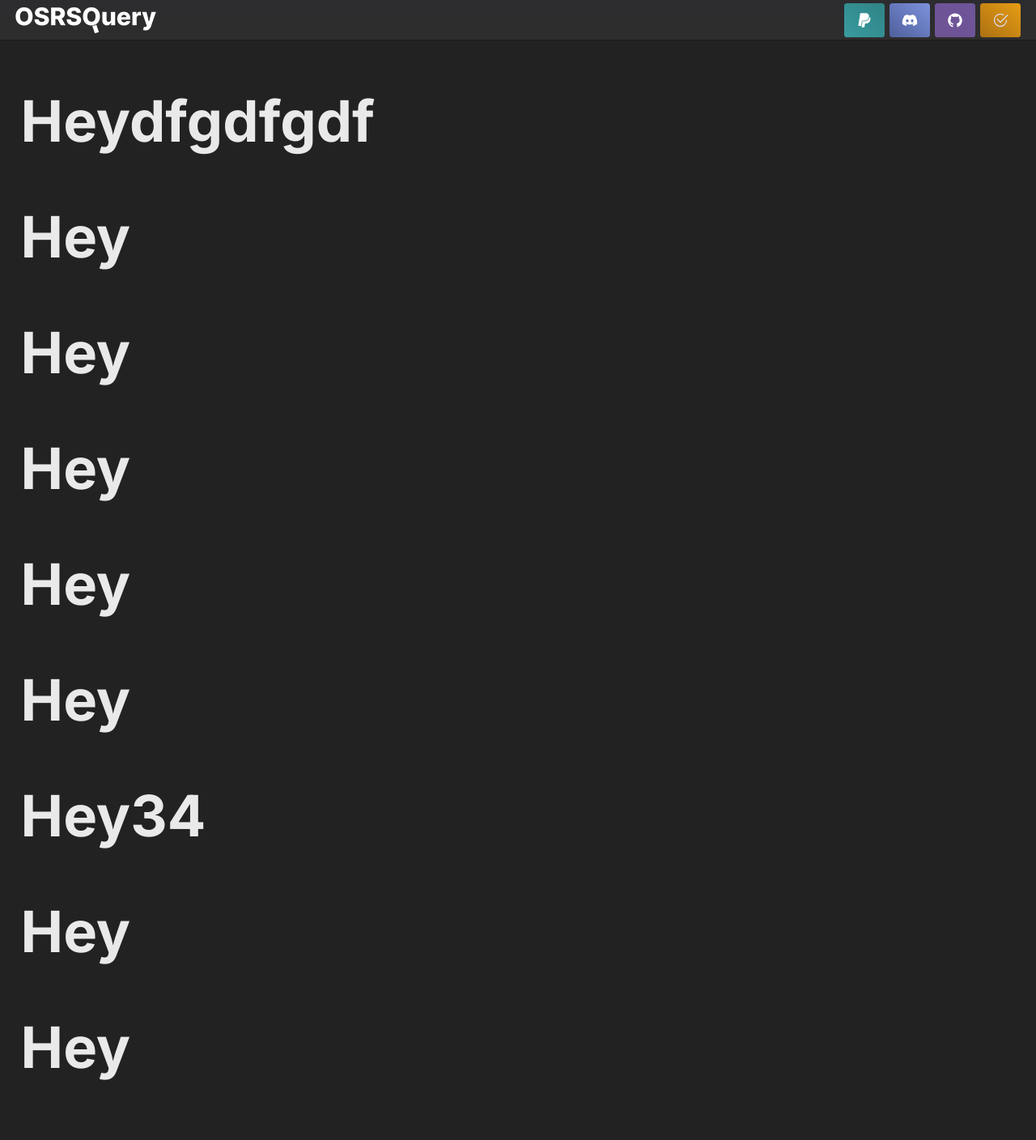
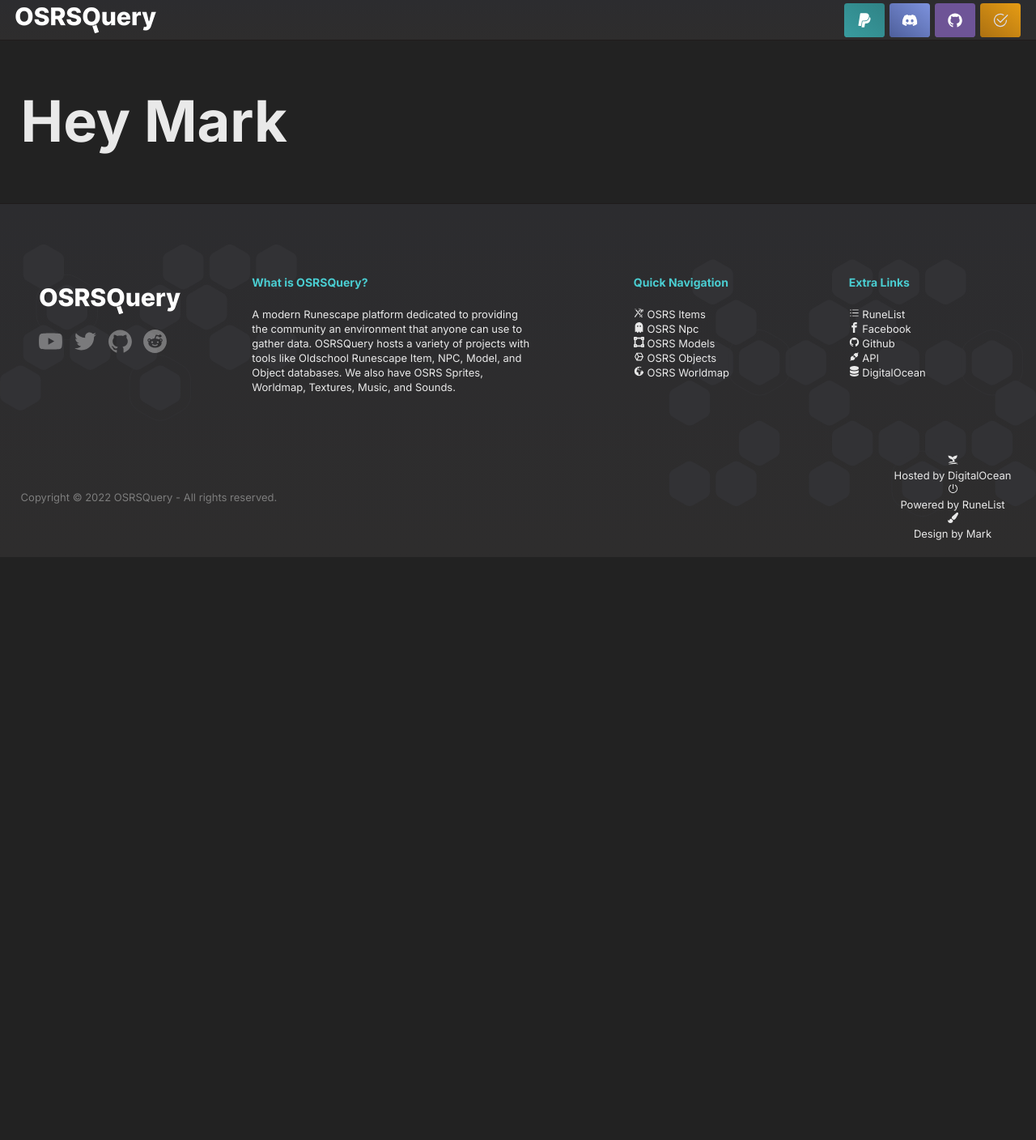
Before and after one commit to osrsquery/osrsquery.com, a Next.js app: page / in a window 1280 px wide. Shown: the top 1408 px of the page at 81% size. After the commit the page ends 800 px from the top, so only its background shows below. Built offline with nearby package versions, Linux system fonts and the light colour scheme.

Commit message:
Update index.js

```diff
--- a/pages/index.js
+++ b/pages/index.js
@@ -4,16 +4,7 @@
   return (
     <>
       <section className='container'>
-        <h1>Heydfgdfgdf</h1>
-        <h1>Hey</h1>
-        <h1>Hey</h1>
-        <h1>Hey</h1>
-        <h1>Hey</h1>
-        <h1>Hey</h1>
-        <h1>Hey34</h1>
-        <h1>Hey</h1>
-        <h1>Hey</h1>
-        <h1>Hey</h1>
+        <h1>Hey Mark</h1>
 
 
 
```
